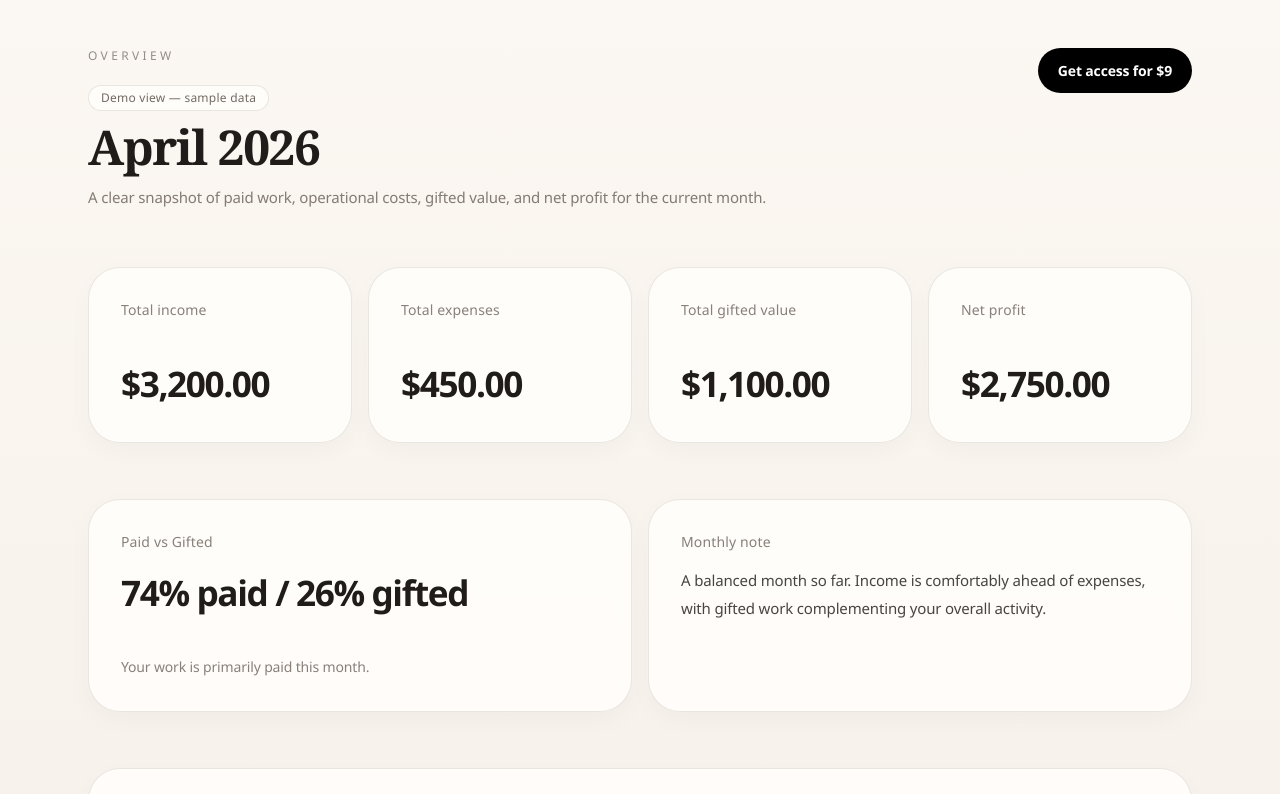
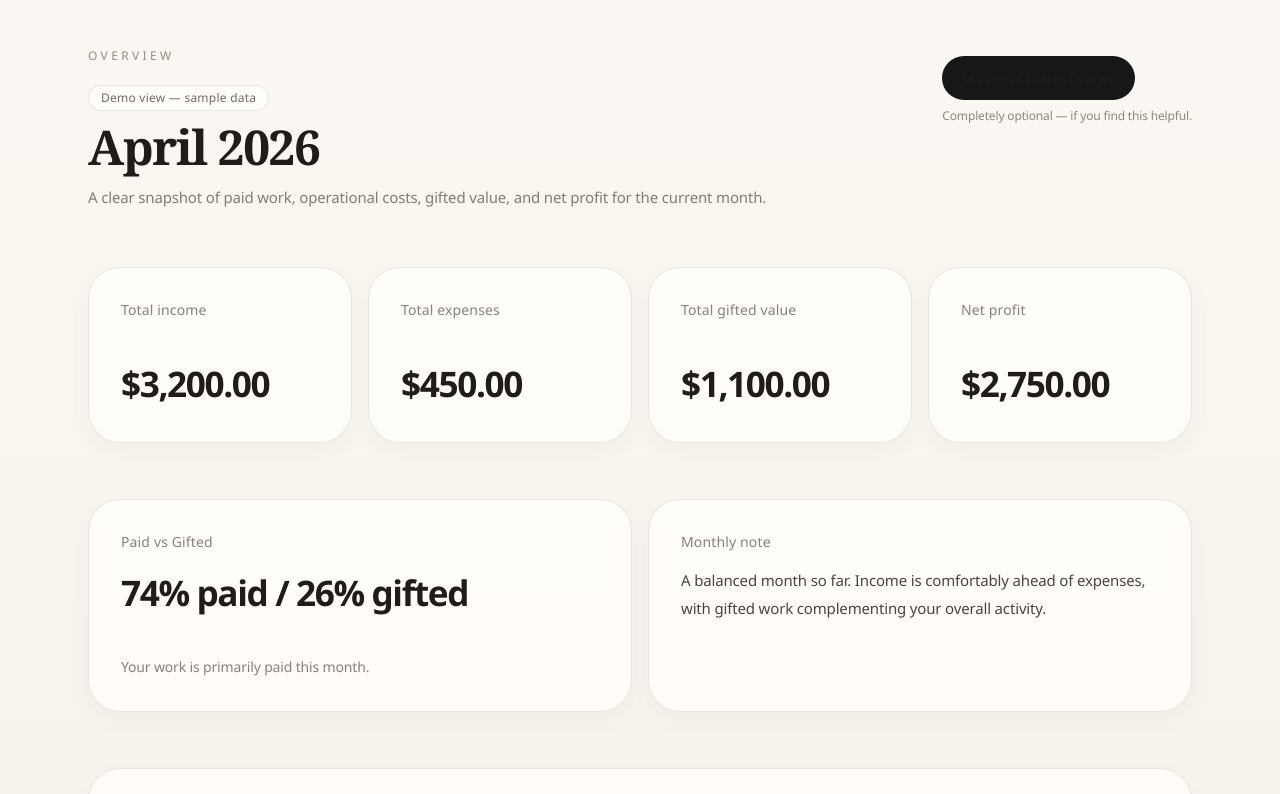
Before and after one commit to sleepingbeautytravels/creator-ledger, a Next.js app: page /demo in a window 1280 px wide. Shown: the top 794 px of the page. Built offline with nearby package versions, Linux system fonts and the light colour scheme.

Commit message:
support button in the demo tab

```diff
--- a/app/demo/page.tsx
+++ b/app/demo/page.tsx
@@ -33,25 +33,19 @@ export default function DemoPage() {
             </div>
           </div>
 
-          <a
-            href="https://buy.stripe.com/28E9AT0143GneVn43J2VG00"
-            target="_blank"
-            rel="noreferrer"
-            style={{
-              display: "inline-flex",
-              alignItems: "center",
-              justifyContent: "center",
-              backgroundColor: "#000000",
-              color: "#ffffff",
-              padding: "12px 20px",
-              borderRadius: "9999px",
-              fontWeight: 600,
-              fontSize: "14px",
-              textDecoration: "none"
-            }}
-          >
-            Get access for $9
-          </a>
+          <div className="space-y-2 pt-1 sm:pt-2">
+            <a
+              href="https://buymeacoffee.com/sleepingbeautytravels"
+              target="_blank"
+              rel="noreferrer"
+              className="inline-flex items-center justify-center rounded-full bg-neutral-900 px-5 py-3 text-sm font-medium text-white no-underline transition duration-300 hover:bg-neutral-800"
+            >
+              Support Creator Ledger
+            </a>
+            <p className="text-center text-xs text-[var(--muted)]/80">
+              Completely optional — if you find this helpful.
+            </p>
+          </div>
         </section>
 
         <section className="grid gap-4 md:grid-cols-2 xl:grid-cols-4">
```
